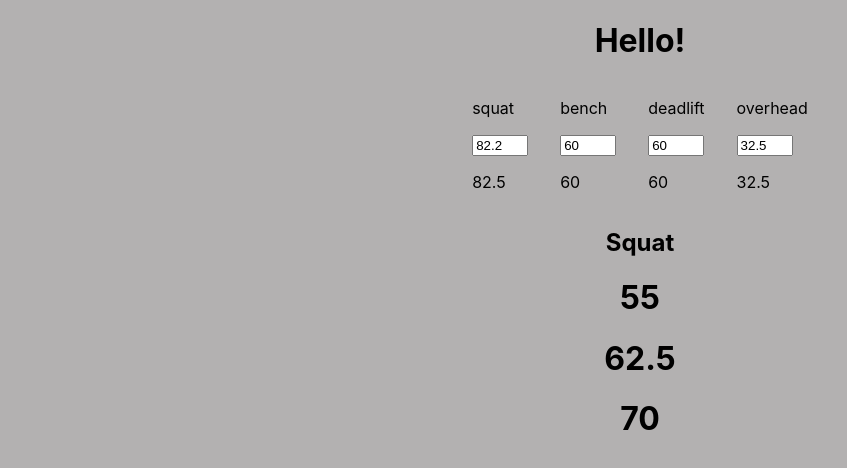
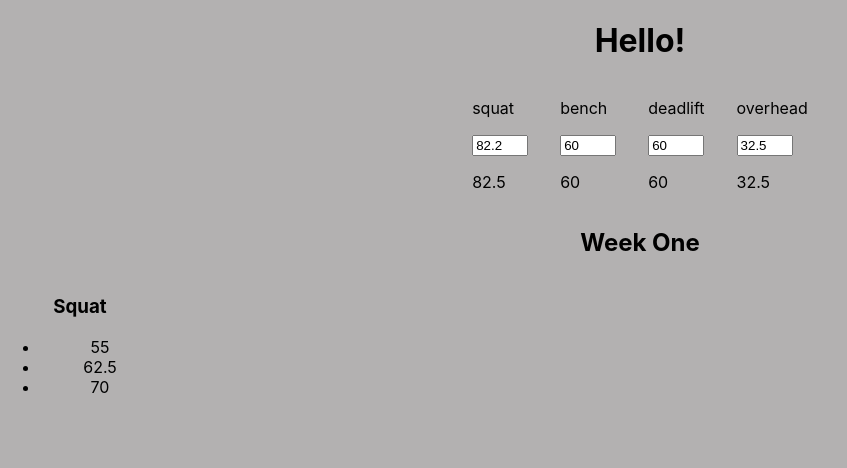
Before and after one commit to AroonSalotra/workout-app, a React (Create React App) app: page / in a window 1280 px wide. Shown: the top 468 px of the page, without its empty margins (0-847 px from the left). Built offline with nearby package versions, Linux system fonts and the light colour scheme.

Commit message:
changed Lifts component to accept dynamic args

```diff
--- a/src/App.css
+++ b/src/App.css
@@ -1,3 +1,7 @@
+* {
+    /* background: rgba(124, 57, 57, 0.178); */
+}
+
 
 .trainingMax {
     display: flex;
@@ -9,3 +13,8 @@
 .trainingMax input {
     width: 3rem;
 }
+
+.trainingWeek {
+    display: grid;
+    grid-template-columns: repeat(3, 10rem);
+}
--- a/src/DebugComponent.jsx
+++ b/src/DebugComponent.jsx
@@ -1,9 +1,22 @@
 import { useState } from "react"
 
 const DebugComponent = () => {
-    <div>
+    const debuFunc = (operand, [...args]) => {
 
-    </div>
+        // return <h1>{result}</h1>
+        for (let a = 0; a < args.length; a++) {
+            console.log(operand + args[a])
+        }
+    }
+
+    let arr = [5,6,7]
+
+    return (
+        <div>
+            <h1>Debug</h1>
+            {debuFunc(10, [5,6,7])}
+        </div>
+    )
 }
 
 export default DebugComponent;
--- a/src/Lifts.jsx
+++ b/src/Lifts.jsx
@@ -1,14 +1,26 @@
 const Lifts = (props) => {
 
-    const calcRoutine = (value, operand) => {
-        const result = value * operand
-        return props.round(result)
+    // const calcRoutine = (value, operand) => {
+    //     const result = value * operand
+    //     return props.round(result)
+    // }
+
+    const calcRoutine = (operand, [...args]) => {
+
+        let result = []
+
+        for (let a = 0; a < args.length; a++) {
+            // result.push(<p key={args[a]}>{props.round(operand * args[a])}</p>)
+            result.push(<li key={args[a]}>{props.round(operand * args[a])}</li>)
+        }
+        return <ul>{result}</ul>
     }
 
 
     return (
         <div>
-            <h1>{calcRoutine(props.value, props.operand)}</h1>
+            {/* <p>{calcRoutine(props.operand, props.args)}</p> */}
+            {calcRoutine(props.operand, props.args)}
         </div>
     );
 }
--- a/src/Main.jsx
+++ b/src/Main.jsx
@@ -28,10 +28,8 @@ const Main = (props) => {
                 break;
         }
         return liftType(e.target.value)
+
     }
-
-    const debug = document.getElementById("squat")
-    // console.log(debug)
 
 
 
@@ -55,12 +53,19 @@ const Main = (props) => {
                     handleChange={handleChange}
                     id="overhead" />
             </div>
-            <div>
-                <h2>Squat</h2>
-                <Lifts value={0.65} operand={squat} round={props.round} />
-                <Lifts value={0.75} operand={squat} round={props.round} />
-                <Lifts value={0.85} operand={squat} round={props.round} />
+
+            <h2>Week One</h2>
+            <div className="trainingWeek">
+                <div className="trainingDay">
+                    <h3>Squat</h3>
+                    {/* <Lifts value={0.65} operand={squat} round={props.round} /> */}
+                    <Lifts args={[0.65, 0.75, 0.85]} operand={squat} round={props.round} />
+                </div>
             </div>
+
+
+
+
         </div>
 
     );
```
